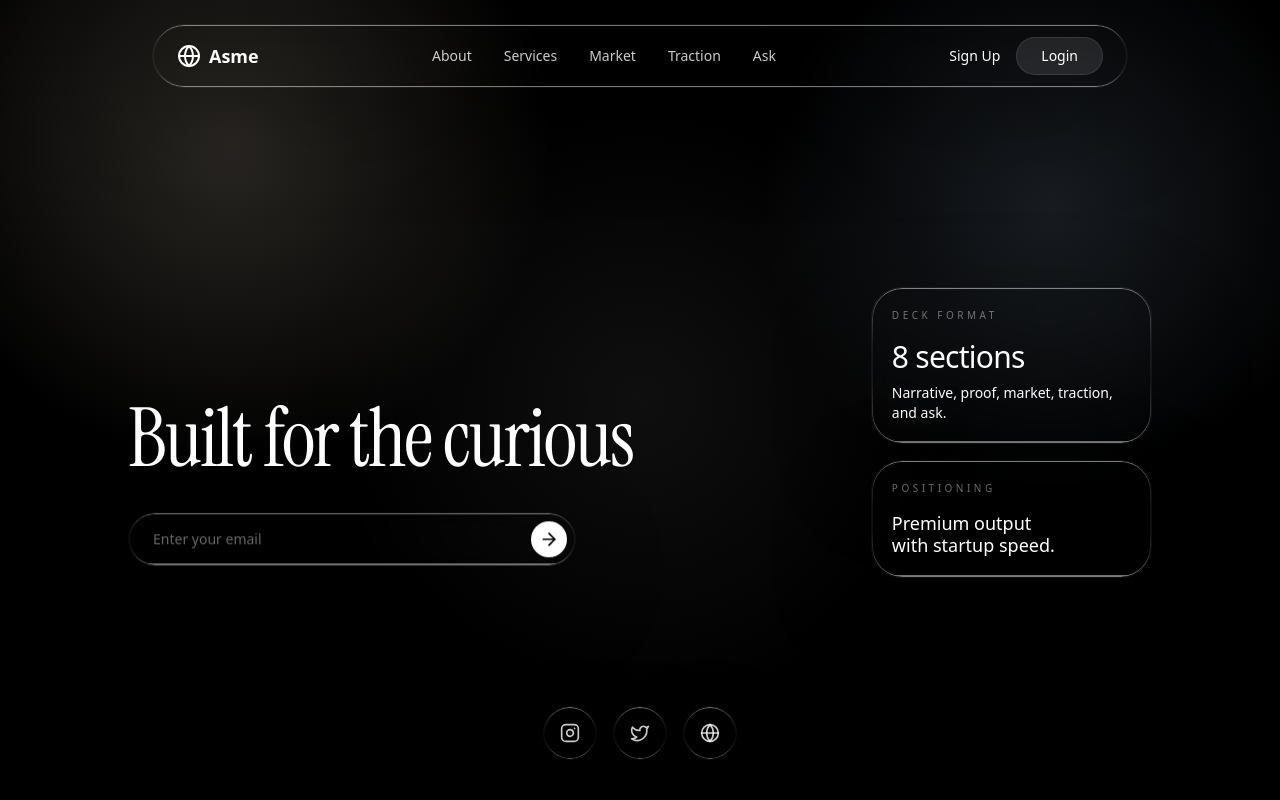
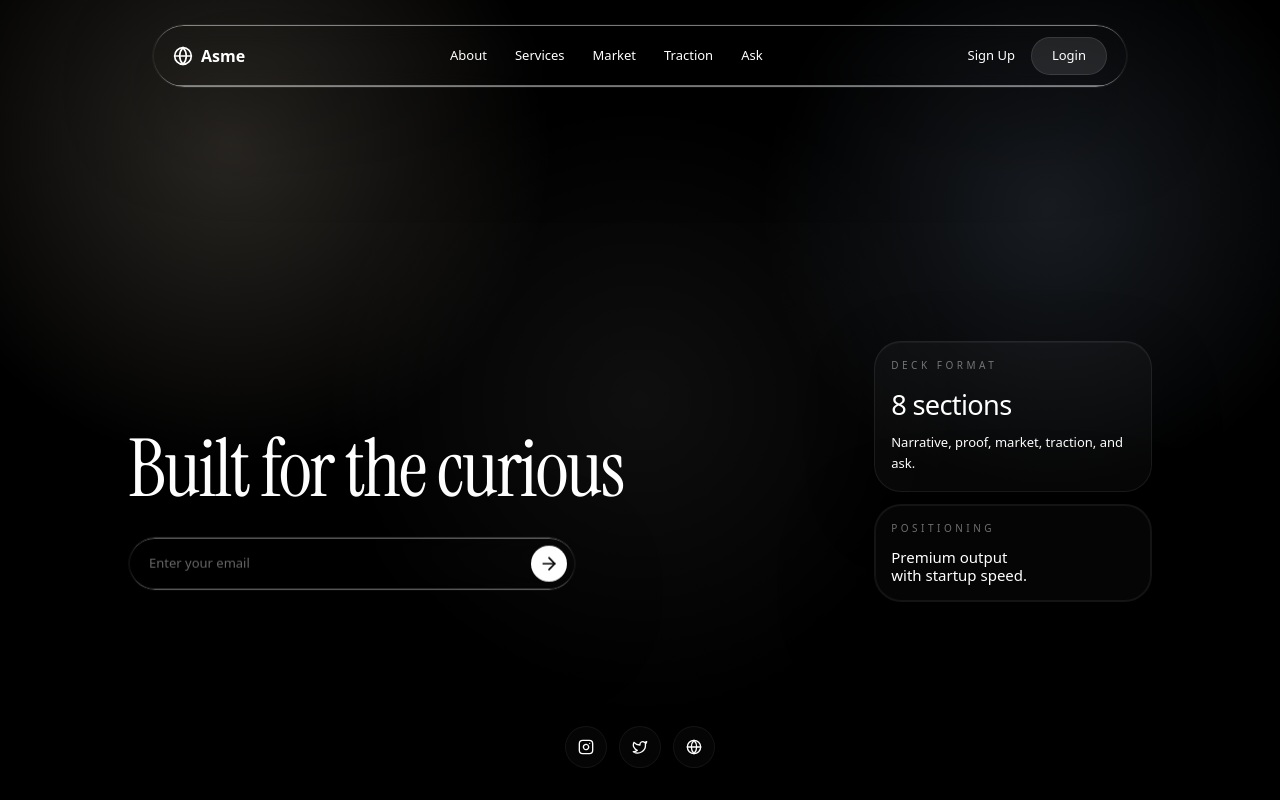
Before and after one commit to garybs16/Huy-Website, a Next.js app: page / in a window 1280 px wide. Shown: the top 800 px of the page. Built offline with nearby package versions, Linux system fonts and the light colour scheme.

Commit message:
Polish landing page visual hierarchy and pacing

```diff
--- a/app/globals.css
+++ b/app/globals.css
@@ -72,6 +72,19 @@
       inset 0 0 0 1px rgba(255, 255, 255, 0.06),
       0 30px 100px rgba(0, 0, 0, 0.28);
   }
+
+  .deck-panel {
+    background: rgba(255, 255, 255, 0.028);
+    border: 1px solid rgba(255, 255, 255, 0.08);
+    box-shadow:
+      inset 0 1px 0 rgba(255, 255, 255, 0.04),
+      0 20px 70px rgba(0, 0, 0, 0.22);
+  }
+
+  .deck-panel-soft {
+    background: rgba(255, 255, 255, 0.02);
+    border: 1px solid rgba(255, 255, 255, 0.06);
+  }
 }
 
 html {
--- a/components/FeaturedVideoSection.tsx
+++ b/components/FeaturedVideoSection.tsx
@@ -35,12 +35,12 @@ export default function FeaturedVideoSection() {
             </p>
           </div>
 
-          <div className="absolute bottom-0 inset-x-0 flex flex-col justify-between gap-6 p-6 md:flex-row md:items-end md:p-10">
-            <div className="liquid-glass deck-frame deck-tint-warm max-w-md rounded-2xl p-6 md:p-8">
+          <div className="absolute bottom-0 inset-x-0 flex flex-col justify-between gap-5 p-6 md:flex-row md:items-end md:p-8">
+            <div className="deck-panel deck-frame max-w-md rounded-2xl p-5 md:p-6">
               <p className="mb-3 text-xs uppercase tracking-widest text-white/50">
                 OUR APPROACH
               </p>
-              <p className="text-sm leading-relaxed text-white md:text-base">
+              <p className="text-sm leading-relaxed text-white/84 md:text-[15px]">
                 Curiosity first. Visual depth second. Execution always close to launch.
               </p>
             </div>
@@ -49,7 +49,7 @@ export default function FeaturedVideoSection() {
               {["Motion", "Story"].map((item) => (
                 <div
                   key={item}
-                  className="liquid-glass deck-frame rounded-full px-5 py-3 text-center text-sm font-medium text-white"
+                  className="deck-panel-soft rounded-full px-5 py-3 text-center text-sm font-medium text-white/86"
                 >
                   {item}
                 </div>
--- a/components/HeroSection.tsx
+++ b/components/HeroSection.tsx
@@ -83,18 +83,18 @@ export default function HeroSection() {
       <div className="absolute inset-0 bg-gradient-to-b from-black/16 via-black/26 to-black/58" />
 
       <div className="z-20 mx-auto w-full max-w-5xl px-6 py-6">
-        <nav className="liquid-glass deck-frame flex items-center justify-between rounded-full px-6 py-3">
+        <nav className="liquid-glass deck-frame flex items-center justify-between rounded-full px-5 py-3">
           <div className="flex items-center gap-2">
-            <Globe className="h-6 w-6 text-white" />
-            <span className="text-lg font-semibold text-white">Asme</span>
+            <Globe className="h-5 w-5 text-white" />
+            <span className="text-base font-semibold text-white">Asme</span>
           </div>
 
-          <div className="hidden items-center gap-8 md:flex">
+          <div className="hidden items-center gap-7 md:flex">
             {navLinks.map((item) => (
               <a
                 key={item.label}
                 href={item.href}
-                className="text-sm font-medium text-white/80 transition-colors hover:text-white"
+                className="text-[13px] font-medium text-white/74 transition-colors hover:text-white"
               >
                 {item.label}
               </a>
@@ -102,32 +102,32 @@ export default function HeroSection() {
           </div>
 
           <div className="flex items-center gap-4">
-            <button className="hidden text-sm font-medium text-white transition-colors hover:text-white/80 sm:block">
+            <button className="hidden text-[13px] font-medium text-white/76 transition-colors hover:text-white sm:block">
               Sign Up
             </button>
-            <button className="rounded-full border border-white/10 bg-white/10 px-6 py-2 text-sm font-medium text-white transition-colors hover:bg-white/15">
+            <button className="rounded-full border border-white/10 bg-white/10 px-5 py-2 text-[13px] font-medium text-white transition-colors hover:bg-white/15">
               Login
             </button>
           </div>
         </nav>
       </div>
 
-      <div className="z-10 flex flex-1 items-center px-6 pb-20 pt-8">
-        <div className="mx-auto grid w-full max-w-5xl gap-10 lg:grid-cols-[1.1fr_0.44fr] lg:items-end">
+      <div className="z-10 flex flex-1 items-center px-6 pb-18 pt-8">
+        <div className="mx-auto grid w-full max-w-5xl gap-8 lg:grid-cols-[1.08fr_0.42fr] lg:items-end">
           <div className="-translate-y-[7%]">
             <h1
-              className="mb-6 max-w-4xl text-5xl leading-[0.94] tracking-tight text-white md:text-6xl lg:text-[5.1rem]"
+              className="mb-5 max-w-4xl text-5xl leading-[0.94] tracking-tight text-white md:text-6xl lg:text-[5rem]"
               style={{ fontFamily: "'Instrument Serif', serif" }}
             >
               Built for the curious
             </h1>
 
-            <div className="mt-8 flex w-full max-w-md flex-col gap-4">
-              <div className="liquid-glass deck-frame flex w-full flex-row items-center rounded-full py-2 pl-6 pr-2">
+            <div className="mt-7 flex w-full max-w-md flex-col gap-4">
+              <div className="liquid-glass deck-frame flex w-full flex-row items-center rounded-full py-2 pl-5 pr-2">
                 <input
                   type="email"
                   placeholder="Enter your email"
-                  className="flex-1 border-none bg-transparent text-sm text-white outline-none placeholder:text-white/40"
+                  className="flex-1 border-none bg-transparent text-[13px] text-white outline-none placeholder:text-white/40"
                 />
                 <button className="flex items-center justify-center rounded-full bg-white p-2 transition-colors hover:bg-white/90">
                   <ArrowRight className="h-5 w-5 text-black" />
@@ -136,18 +136,18 @@ export default function HeroSection() {
             </div>
           </div>
 
-          <div className="hidden lg:grid lg:gap-4">
-            <div className="liquid-glass deck-frame deck-tint-warm rounded-[1.9rem] p-5">
+          <div className="hidden lg:grid lg:gap-3">
+            <div className="deck-panel deck-frame rounded-[1.7rem] p-4">
               <p className="deck-kicker text-[10px]">Deck Format</p>
-              <p className="mt-4 text-3xl tracking-tight text-white">8 sections</p>
-              <p className="mt-2 text-sm text-white/48">
+              <p className="mt-3 text-[1.7rem] tracking-tight text-white">8 sections</p>
+              <p className="mt-1.5 text-[13px] leading-relaxed text-white/44">
                 Narrative, proof, market, traction, and ask.
               </p>
             </div>
 
-            <div className="liquid-glass deck-frame deck-tint-cool rounded-[1.9rem] p-5">
+            <div className="deck-panel-soft deck-frame rounded-[1.7rem] p-4">
               <p className="deck-kicker text-[10px]">Positioning</p>
-              <p className="mt-4 text-lg leading-tight text-white">
+              <p className="mt-3 text-[15px] leading-tight text-white/88">
                 Premium output
                 <br />
                 with startup speed.
@@ -157,14 +157,14 @@ export default function HeroSection() {
         </div>
       </div>
 
-      <div className="absolute bottom-10 left-0 right-0 z-10 flex justify-center gap-4">
+      <div className="absolute bottom-8 left-0 right-0 z-10 flex justify-center gap-3">
         {[Instagram, Twitter, Globe].map((Icon, idx) => (
           <a
             key={idx}
             href="#"
-            className="liquid-glass rounded-full p-4 text-white/80 transition-all hover:bg-white/5 hover:text-white"
+            className="deck-panel-soft rounded-full p-3 text-white/72 transition-all hover:bg-white/5 hover:text-white"
           >
-            <Icon className="h-5 w-5" />
+            <Icon className="h-4 w-4" />
           </a>
         ))}
       </div>
--- a/components/OpportunitySection.tsx
+++ b/components/OpportunitySection.tsx
@@ -97,7 +97,7 @@ export default function OpportunitySection() {
             initial={{ opacity: 0, y: 42 }}
             animate={isInView ? { opacity: 1, y: 0 } : { opacity: 0, y: 42 }}
             transition={{ duration: 0.8, delay: 0.18 }}
-            className="space-y-6"
+            className="space-y-4"
           >
             <div className="grid gap-3 sm:grid-cols-3 md:grid-cols-3">
               {marketSignals.map((signal, index) => (
@@ -106,7 +106,7 @@ export default function OpportunitySection() {
                   initial={{ opacity: 0, y: 24 }}
                   animate={isInView ? { opacity: 1, y: 0 } : { opacity: 0, y: 24 }}
                   transition={{ duration: 0.7, delay: 0.16 + index * 0.08 }}
-                  className={`${index === 1 ? "deck-tint-cool" : "deck-tint-warm"} liquid-glass deck-frame rounded-3xl p-4`}
+                  className={`${index === 1 ? "deck-tint-cool" : "deck-tint-warm"} deck-panel deck-frame rounded-3xl p-4`}
                 >
                   <p className="text-2xl tracking-tight text-white md:text-3xl">
                     {signal.value}
@@ -135,7 +135,7 @@ export default function OpportunitySection() {
                 <div className="absolute inset-0 bg-gradient-to-t from-black/40 to-transparent" />
               </div>
 
-              <div className="liquid-glass deck-frame rounded-[1.75rem] p-5">
+              <div className="deck-panel deck-frame rounded-[1.75rem] p-5">
                 <p className="text-xs uppercase tracking-[0.32em] text-white/36">
                   What Changed
                 </p>
--- a/components/TractionSection.tsx
+++ b/components/TractionSection.tsx
@@ -59,7 +59,7 @@ export default function TractionSection() {
                 initial={{ opacity: 0, y: 24 }}
                 animate={isInView ? { opacity: 1, y: 0 } : { opacity: 0, y: 24 }}
                 transition={{ duration: 0.7, delay: 0.14 + index * 0.08 }}
-                className={`${index % 2 === 0 ? "deck-tint-warm" : "deck-tint-cool"} liquid-glass deck-frame rounded-[1.5rem] p-5`}
+                className={`${index % 2 === 0 ? "deck-tint-warm" : "deck-tint-cool"} deck-panel deck-frame rounded-[1.5rem] p-5`}
               >
                 <p className="text-3xl tracking-tight text-white md:text-4xl">
                   {stat.value}
@@ -125,7 +125,7 @@ export default function TractionSection() {
               </div>
 
               <div className="mt-5 grid gap-3 md:grid-cols-2">
-                <div className="liquid-glass deck-frame deck-tint-cool rounded-3xl p-4">
+                <div className="deck-panel deck-frame deck-tint-cool rounded-3xl p-4">
                   <p className="text-xs uppercase tracking-[0.28em] text-white/34">
                     Expansion
                   </p>
@@ -133,7 +133,7 @@ export default function TractionSection() {
                     Bigger scopes, longer retention.
                   </p>
                 </div>
-                <div className="liquid-glass deck-frame deck-tint-warm rounded-3xl p-4">
+                <div className="deck-panel deck-frame deck-tint-warm rounded-3xl p-4">
                   <p className="text-xs uppercase tracking-[0.28em] text-white/34">
                     Retention
                   </p>
```
Also changed, not shown: components/ServicesSection.tsx (+6 -6 lines), components/TeamAskSection.tsx (+4 -4 lines).
